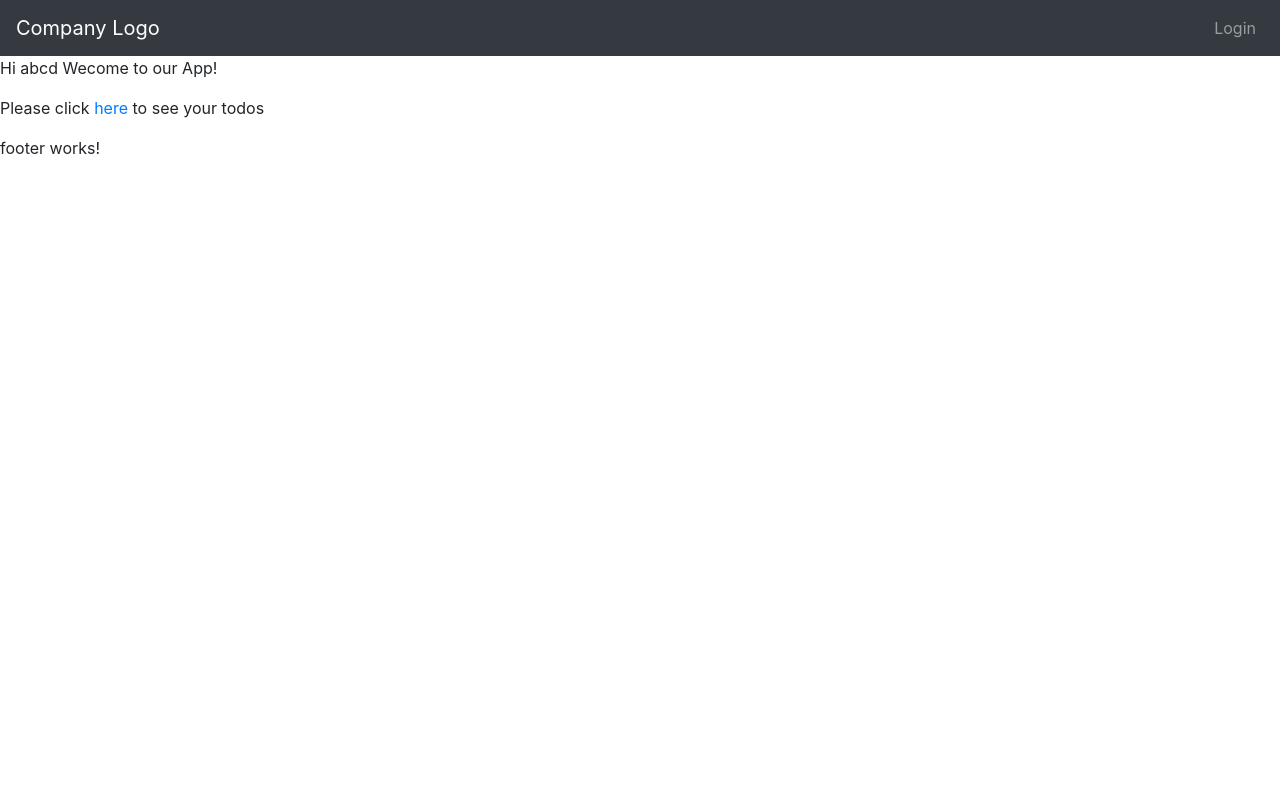
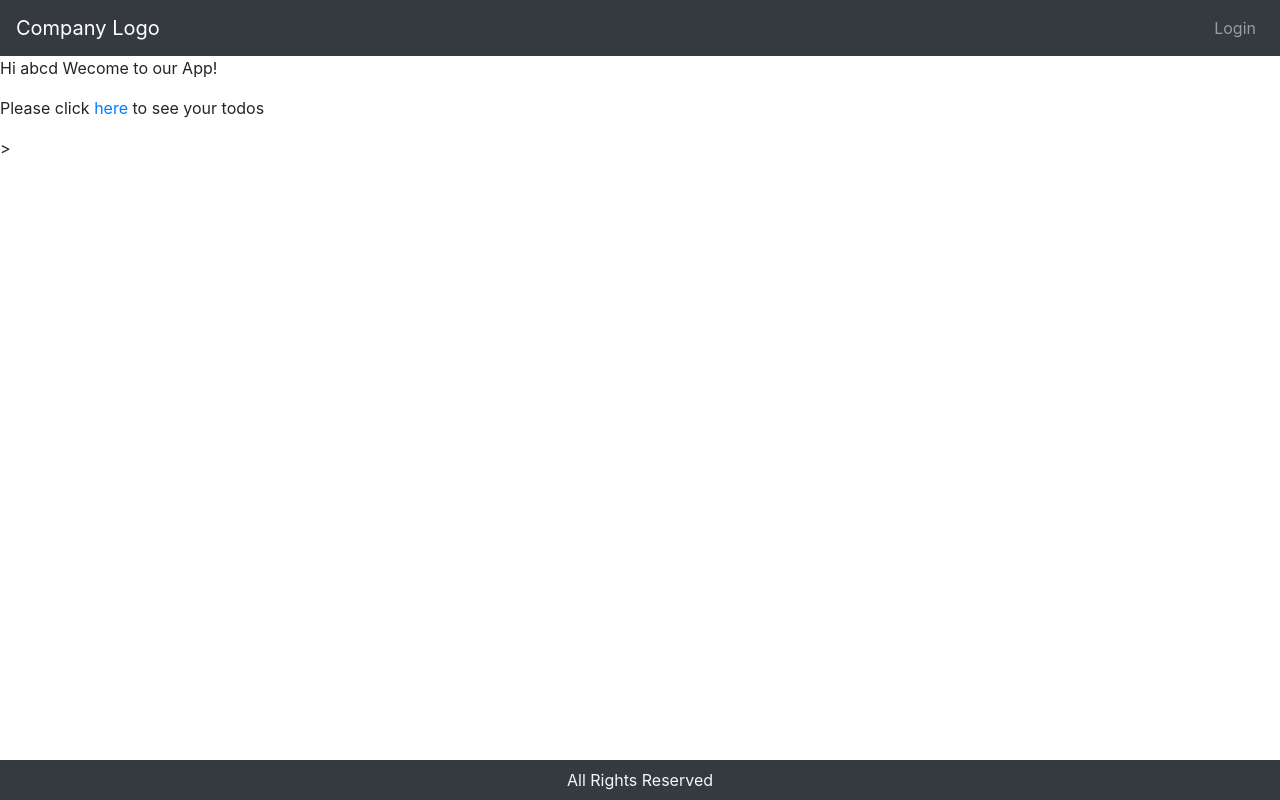
Before and after one commit to mtmonir/angulargenericfe, an Angular app: page / in a window 1280 px wide. Built offline with nearby package versions, Linux system fonts and the light colour scheme.

Commit message:
footer added

```diff
--- a/src/app/footer/footer.component.css
+++ b/src/app/footer/footer.component.css
@@ -0,0 +1,7 @@
+.footer {
+  color:aliceblue;
+  position:absolute;
+  width:100%;
+  bottom:0;
+  text-align:center;
+}
--- a/src/app/footer/footer.component.html
+++ b/src/app/footer/footer.component.html
@@ -1 +1,3 @@
-<p>footer works!</p>
+<div class="navbar navbar-dark bg-dark footer">
+  <span style="width: 100%; text-align: center">All Rights Reserved</span>
+</div>>
```
